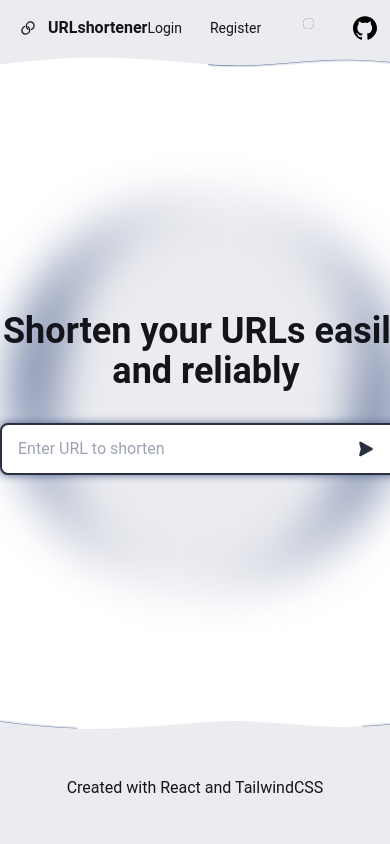
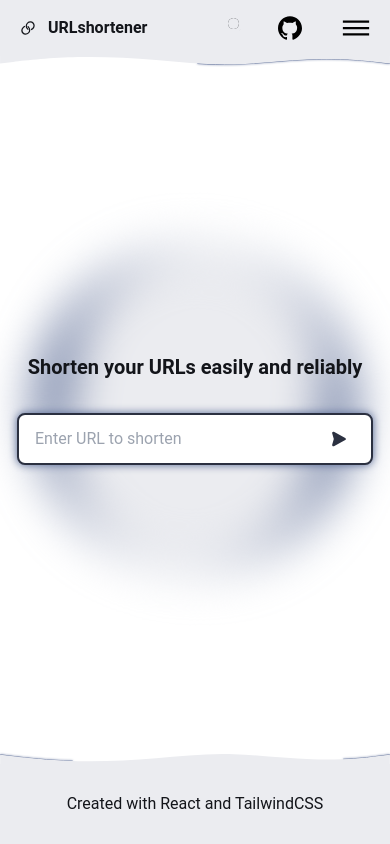
Before and after one commit to zRyzeh/url-shortener, a React (Vite) app: page / in a window 390 px wide. Built offline with nearby package versions, Linux system fonts and the light colour scheme.

Commit message:
Add responsive for some devices

```diff
--- a/src/App.tsx
+++ b/src/App.tsx
@@ -1,27 +1,30 @@
 import './App.css';
 import { Header } from './Header/Header';
 import { Footer } from './Footer/Footer';
+import { ArrowIcon } from './assets/icons/Icons';
 
 const App = () => {
   return (
     <section className='overflow-hidden grid grid-rows-[auto_1fr_auto] min-h-screen bg-secondary dark:bg-secondary-dark'>
       <Header />
       <article className='relative flex flex-col gap-8 items-center justify-center'>
-        <div className='absolute flex items-center justify-center h-96 w-96 rounded-full bg-tertiary filter blur-xl motion-safe:animate-spin-slow'>
+        <div className='absolute flex items-center justify-center h-80 w-80 md:h-96 md:w-96 rounded-full bg-tertiary filter blur-xl motion-safe:animate-spin-slow'>
           <div className='bg-primary dark:bg-primary-dark w-[99%] h-[80%] rounded-full z-10'></div>
         </div>
-        <h1 className='text-4xl z-10 font-bold text-center text-primary-dark dark:text-primary'>Shorten your URLs easily and reliably</h1>
+        <h1 className='text-xl sm:text-2xl md:text-4xl z-10 font-bold text-center text-primary-dark dark:text-primary'>Shorten your URLs easily and reliably</h1>
         <form className='bg-secondary dark:bg-primary-dark drop-shadow-neon flex z-10 focus-within:border-primary-dark dark:focus-within:border-tertiary rounded-lg border-2 transition-colors duration-200 border-tertiary-dark'>
           <input
-            className="rounded-l-lg bg-transparent px-4 py-3 outline-none w-80 text-primary-dark dark:text-primary"
+            className="rounded-l-lg bg-transparent px-4 py-3 outline-none w-72 md:w-80 text-primary-dark dark:text-primary"
             name="text"
             placeholder="Enter URL to shorten"
             type="url"
           />
-          <button type="submit" aria-label="Send URL" className="rounded-r-lg text-primary-dark dark:text-primary px-6 py-3 text-base transition active:scale-90 hover:scale-125">
-            <svg className='w-10 h-5 ' xmlns="http://www.w3.org/2000/svg" viewBox="0 0 15 16">
-              <path className="fill-tertiary-dark dark:fill-secondary" d="M12.49 7.14L3.44 2.27c-.76-.41-1.64.3-1.4 1.13l1.24 4.34q.075.27 0 .54l-1.24 4.34c-.24.83.64 1.54 1.4 1.13l9.05-4.87a.98.98 0 0 0 0-1.72Z" />
-            </svg>
+          <button
+            type="submit"
+            aria-label="Send URL"
+            className="rounded-r-lg text-primary-dark dark:text-primary px-3 md:px-6 py-3 text-base transition active:scale-90 hover:scale-125"
+          >
+            <ArrowIcon className='fill-tertiary-dark dark:fill-secondary' />
           </button>
         </form>
       </article>
--- a/src/Footer/Footer.tsx
+++ b/src/Footer/Footer.tsx
@@ -17,7 +17,7 @@ export function Footer() {
             40L1392,40C1344,40,1248,40,1152,40C1056,40,960,40,864,40C768,40,672,40,576,40C480,40,384,40,288,40C192,40,96,40,48,40L0,40Z"
         />
       </svg>
-      <section className="flex items-center justify-center w-screen h-28 bg-primary dark:bg-primary-dark">
+      <section className="flex items-center justify-center w-screen h-20 md:h-28 bg-primary dark:bg-primary-dark">
         <p className="text-primary-dark dark:text-primary">Created with React and TailwindCSS</p>
       </section>
     </footer>
--- a/src/Header/Header.tsx
+++ b/src/Header/Header.tsx
@@ -6,10 +6,13 @@ import { Modal } from "../Modal/Modal"
 import { useModal } from "../common/hooks/useModal"
 import { ModalAuthentication } from "../Modal/ModalAuthentication"
 import { Authentication } from "../common/enums/Authentication"
+import { CloseIcon, MenuIcon } from "../assets/icons/Icons"
+import { useState } from "react"
 
 export function Header() {
   const [isOpenLogin, openLogin, closeLogin] = useModal(false)
   const [isOpenRegister, openRegister, closeRegister] = useModal(false)
+  const [isOpenMenu, setIsopenMenu] = useState(false)
 
   const handleChangeModal = (typeAuth: Authentication) => {
     let timer
@@ -21,6 +24,11 @@ export function Header() {
       timer = setTimeout(() => openLogin(), 300)
     }
     return () => clearTimeout(timer)
+  }
+
+  const handleToggleMenu = () => {
+    setIsopenMenu(!isOpenMenu)
+    console.log(isOpenMenu)
   }
 
   return (
@@ -41,18 +49,32 @@ export function Header() {
       <section className="h-14 lg:h-24 w-screen bg-primary dark:bg-primary-dark px-5 lg:px-10 lg:pt-5 flex justify-between items-center">
         <Logo text="URLshortener" />
         <div className="flex items-center gap-7">
-          <HeaderButton text="Login" onClick={() => openLogin()} />
-          <HeaderButton text="Register" onClick={() => openRegister()} />
+          <div className={`flex sm:gap-7 max-sm:absolute max-sm:flex-col left-0 transition-top duration-300 max-sm:w-screen max-sm:bg-primary max-sm:dark:bg-primary-dark max-sm:p-5 max-sm:z-[1000] ${isOpenMenu ? 'top-14' : '-top-32'}`}>
+            <HeaderButton text="Login" onClick={() => openLogin()} />
+            <HeaderButton text="Register" onClick={() => openRegister()} />
+          </div>
           <div className="flex gap-1">
             <LightDarkButton />
             <GitHubLink />
           </div>
+          <button
+            type="button"
+            aria-label="Toggle menu"
+            className="sm:hidden"
+            onClick={handleToggleMenu}
+          >
+            {
+              isOpenMenu
+                ? <CloseIcon className="h-7 w-7 dark:fill-secondary" />
+                : <MenuIcon className="dark:fill-secondary h-7 w-7" />
+            }
+          </button>
         </div>
       </section>
 
       <svg
         className="w-full h-auto"
-        viewBox="0 20 1440 40"
+        viewBox="0 22 1440 40"
         xmlns="http://www.w3.org/2000/svg"
       >
         <path
--- a/src/Header/components/HeaderButton.tsx
+++ b/src/Header/components/HeaderButton.tsx
@@ -9,7 +9,9 @@ export function HeaderButton({ text, onClick }: ButtonProps) {
       type="button"
       onClick={() => onClick()}
       className="text-primary-dark dark:text-white transition-colors rounded-full py-2 text-sm md:text-base lg:text-xl 2xl:text-2xl
-        relative after:content-[''] after:h-[0.15rem] after:rounded-full after:w-0 after:absolute after:left-1/2 after:-translate-x-1/2 after:bottom-0 after:bg-tertiary after:duration-200 hover:after:w-full">
+        relative after:content-[''] after:h-[0.15rem] after:rounded-full after:w-0 after:absolute after:left-1/2 after:-translate-x-1/2
+        after:bottom-0 after:bg-tertiary after:duration-200 md:hover:after:w-full"
+    >
       {text}
     </button>
   )
--- a/src/Modal/Modal.tsx
+++ b/src/Modal/Modal.tsx
@@ -33,7 +33,7 @@ export function Modal({ isOpen, onClose, children }: ModalProps) {
         className={`absolute inset-0 bg-primary-dark dark:bg-primary transition-opacity duration-300 ${isOpen ? 'animate-fade-in opacity-20' : 'opacity-0'}`}
         onClick={onClose}
       ></div>
-      <div className={`relative p-24 rounded-2xl bg-secondary dark:bg-secondary-dark z-[1000] transition-opacity duration-300 drop-shadow-neon ${isOpen ? 'animate-fade-in' : 'opacity-0'}`}>
+      <div className={`relative px-4 py-8 sm:p-14 md:p-24 lg:p-5 xl:p-24 rounded-2xl bg-secondary dark:bg-secondary-dark z-[1000] transition-opacity duration-300 drop-shadow-neon ${isOpen ? 'animate-fade-in' : 'opacity-0'}`}>
         <button
           className="p-1 absolute top-4 right-4 active:scale-95"
           type="button"
--- a/src/assets/icons/Icons.tsx
+++ b/src/assets/icons/Icons.tsx
@@ -93,3 +93,34 @@ export function UrlIcon({ className }: ClassName) {
     </svg>
   )
 }
+
+export function MenuIcon({ className }: ClassName) {
+  return (
+    <svg
+      className={className}
+      xmlns="http://www.w3.org/2000/svg"
+      width="1em"
+      height="1em"
+      viewBox="0 0 16 16"
+    >
+      <path
+        d="M.5 7.42h15v1.25H.5zm0 3.6h15v1.25H.5zm0-7.29h15v1.25H.5z"
+      />
+    </svg>
+  )
+}
+
+export function ArrowIcon({ className }: ClassName) {
+  return (
+    <svg
+      className='w-10 h-5'
+      xmlns="http://www.w3.org/2000/svg"
+      viewBox="0 0 15 16"
+    >
+      <path
+        className={className}
+        d="M12.49 7.14L3.44 2.27c-.76-.41-1.64.3-1.4 1.13l1.24 4.34q.075.27 0 .54l-1.24 4.34c-.24.83.64 1.54 1.4 1.13l9.05-4.87a.98.98 0 0 0 0-1.72Z"
+      />
+    </svg>
+  )
+}
--- a/tailwind.config.js
+++ b/tailwind.config.js
@@ -40,6 +40,9 @@ module.exports = {
       },
       dropShadow: {
         'neon': '0 0 4px #596A95',
+      },
+      transitionProperty: {
+        'top': 'top'
       }
     }
   },
```
